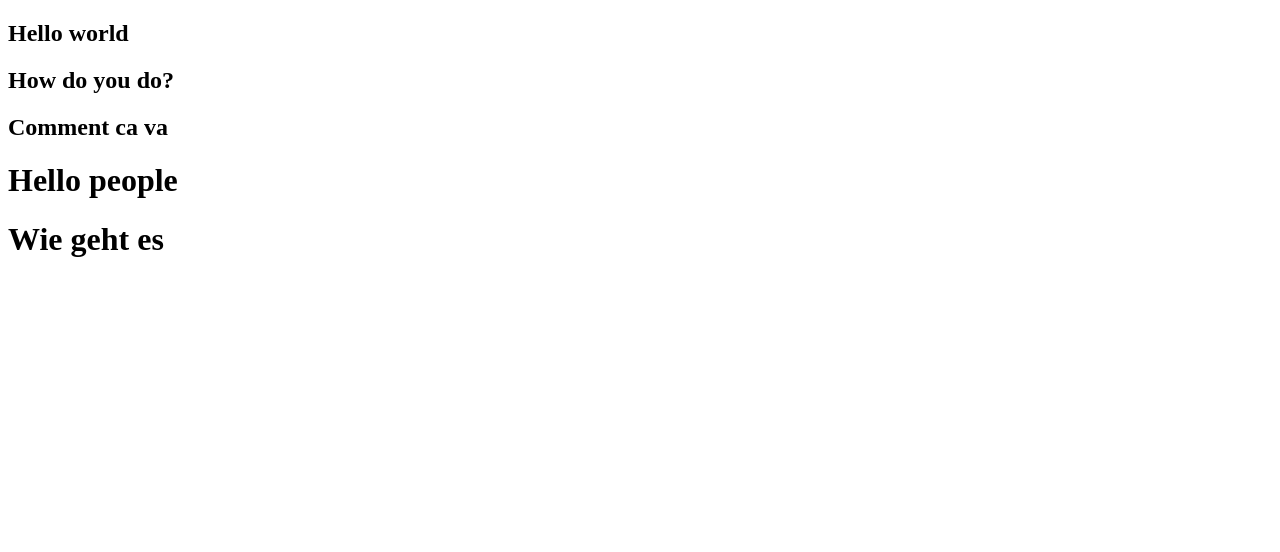
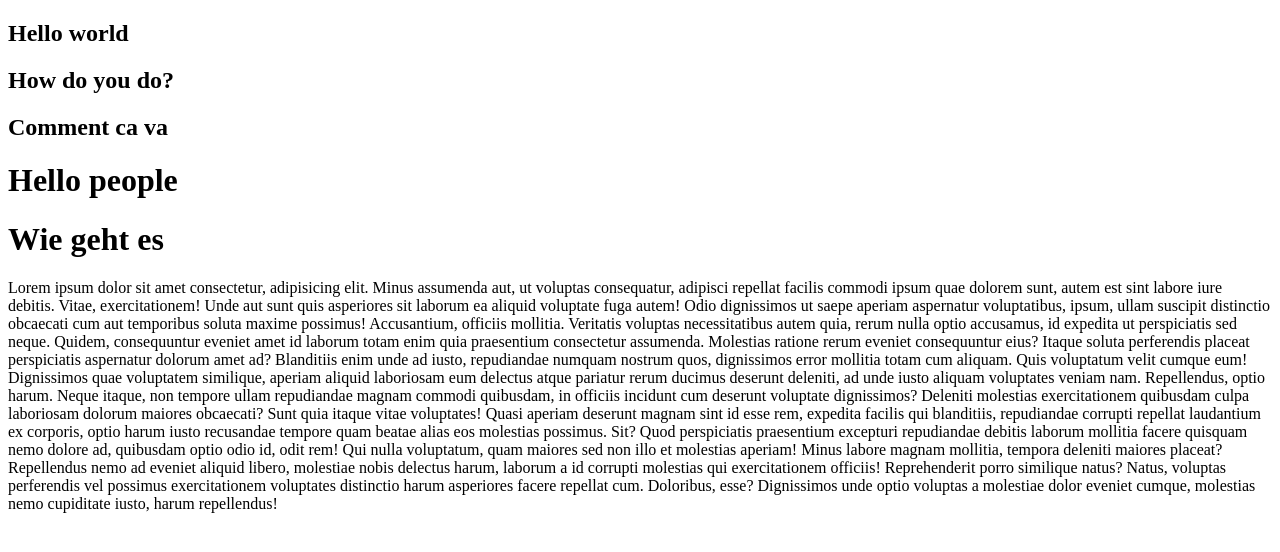
Before and after one commit to ridwanediallo/gitFile, a plain HTML site: page index.html in a window 1280 px wide. Drawn offline with Linux system fonts and the light colour scheme.

Commit message:
add paragrph

```diff
--- a/index.html
+++ b/index.html
@@ -12,6 +12,16 @@
     <h2>Comment ca va</h2>
     <h1>Hello people</h1>
     <h1>Wie geht es</h1>
+    <p>Lorem ipsum dolor sit amet consectetur, adipisicing elit. Minus assumenda aut, ut voluptas consequatur, adipisci repellat facilis commodi ipsum quae dolorem sunt, autem est sint labore iure debitis. Vitae, exercitationem!
+    Unde aut sunt quis asperiores sit laborum ea aliquid voluptate fuga autem! Odio dignissimos ut saepe aperiam aspernatur voluptatibus, ipsum, ullam suscipit distinctio obcaecati cum aut temporibus soluta maxime possimus!
+    Accusantium, officiis mollitia. Veritatis voluptas necessitatibus autem quia, rerum nulla optio accusamus, id expedita ut perspiciatis sed neque. Quidem, consequuntur eveniet amet id laborum totam enim quia praesentium consectetur assumenda.
+    Molestias ratione rerum eveniet consequuntur eius? Itaque soluta perferendis placeat perspiciatis aspernatur dolorum amet ad? Blanditiis enim unde ad iusto, repudiandae numquam nostrum quos, dignissimos error mollitia totam cum aliquam.
+    Quis voluptatum velit cumque eum! Dignissimos quae voluptatem similique, aperiam aliquid laboriosam eum delectus atque pariatur rerum ducimus deserunt deleniti, ad unde iusto aliquam voluptates veniam nam. Repellendus, optio harum.
+    Neque itaque, non tempore ullam repudiandae magnam commodi quibusdam, in officiis incidunt cum deserunt voluptate dignissimos? Deleniti molestias exercitationem quibusdam culpa laboriosam dolorum maiores obcaecati? Sunt quia itaque vitae voluptates!
+    Quasi aperiam deserunt magnam sint id esse rem, expedita facilis qui blanditiis, repudiandae corrupti repellat laudantium ex corporis, optio harum iusto recusandae tempore quam beatae alias eos molestias possimus. Sit?
+    Quod perspiciatis praesentium excepturi repudiandae debitis laborum mollitia facere quisquam nemo dolore ad, quibusdam optio odio id, odit rem! Qui nulla voluptatum, quam maiores sed non illo et molestias aperiam!
+    Minus labore magnam mollitia, tempora deleniti maiores placeat? Repellendus nemo ad eveniet aliquid libero, molestiae nobis delectus harum, laborum a id corrupti molestias qui exercitationem officiis! Reprehenderit porro similique natus?
+    Natus, voluptas perferendis vel possimus exercitationem voluptates distinctio harum asperiores facere repellat cum. Doloribus, esse? Dignissimos unde optio voluptas a molestiae dolor eveniet cumque, molestias nemo cupiditate iusto, harum repellendus!</p>
 </body>
 </html>
   </body>
```
